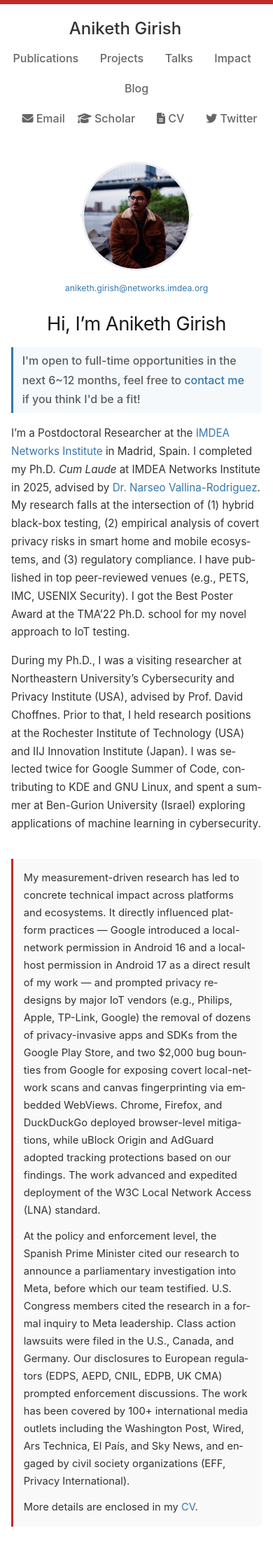
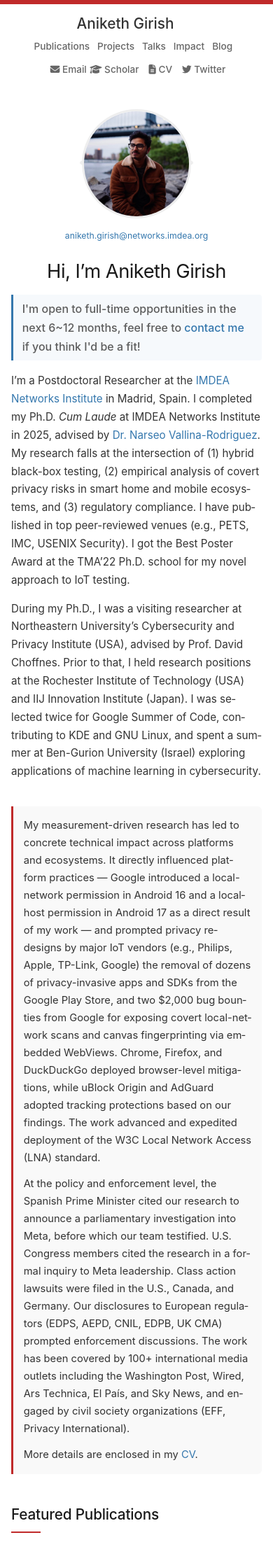
Before and after one commit to Aniketh01/aniketh01.github.io, a Jekyll site: the page built from index.md, in a window 390 px wide. Shown: the top 2213 px of the page at 70% size. Built offline with Jekyll 4.4.1, drawn with Linux system fonts in a browser that asks for light colours; nearby versions of some CDN libraries.

Commit message:
Improve mobile responsiveness across nav, headings, publications, and talks
- Nav: centered site title on own row, compact nav links below on palm
- Headings: reduced font sizes on palm screens
- Publications: fix search input overflow on mobile
- Talks: stack time element below title on palm

Co-Authored-By: Claude Opus 4.6 <noreply@anthropic.com>

```diff
--- a/_sass/_headings.scss
+++ b/_sass/_headings.scss
@@ -70,3 +70,18 @@ h2, h3, h4, h5, h6 {
     }
   }
 }
+
+@include media-query($on-palm) {
+  h1 {
+    font-size: 1.8em;
+  }
+  h2 {
+    font-size: 1.4em;
+  }
+  h3 {
+    font-size: 1.2em;
+  }
+  h4 {
+    font-size: 1.1em;
+  }
+}
--- a/_sass/_nav.scss
+++ b/_sass/_nav.scss
@@ -90,30 +90,25 @@ nav {
 }
 
 @include media-query($on-palm) {
-  .site-title {
-    margin-top: 0.5em;
-  }
+  nav {
+    justify-content: center;
+    line-height: 32px;
 
-  nav {
-    justify-content: space-around;
+    .site-title {
+      flex: 0 0 100%;
+      text-align: center;
+      font-size: 1.3em;
+      margin-top: 0.3em;
+    }
 
     & > *:last-child {
       margin-left: initial;
     }
 
-    .external {
-      flex: 0 1 100%;
-      justify-content: space-around;
-    }
-    .site-title {
-      text-align: center;
-    }
-    // hide icons from internal links
-    & > a .fas {
-      display: none;
-    }
-
     a {
+      padding: 0 0.3em;
+      margin: 0 0.1em;
+      font-size: 0.85em;
       border-radius: 3px;
 
       &:hover {
@@ -127,5 +122,11 @@ nav {
         border-radius: 3px;
       }
     }
+
+    .external {
+      flex: 0 1 100%;
+      justify-content: center;
+      gap: 0.2em;
+    }
   }
 }
--- a/_sass/_publications.scss
+++ b/_sass/_publications.scss
@@ -101,8 +101,10 @@
 
 #ft-search {
   width: 350px;
+  max-width: 100%;
   font-size: 1.1em;
   padding: 0.4em;
+  box-sizing: border-box;
 }
 
 .pubs {
--- a/_sass/_talks.scss
+++ b/_sass/_talks.scss
@@ -33,3 +33,21 @@
     }
   }
 }
+
+@include media-query($on-palm) {
+  .talks .talk {
+    time {
+      float: none;
+      display: block;
+      font-size: 0.85em;
+      margin-bottom: 0.2em;
+    }
+
+    .extra-links a {
+      &:first-child {
+        margin-left: 0;
+      }
+      margin-left: 0.5em;
+    }
+  }
+}
```
